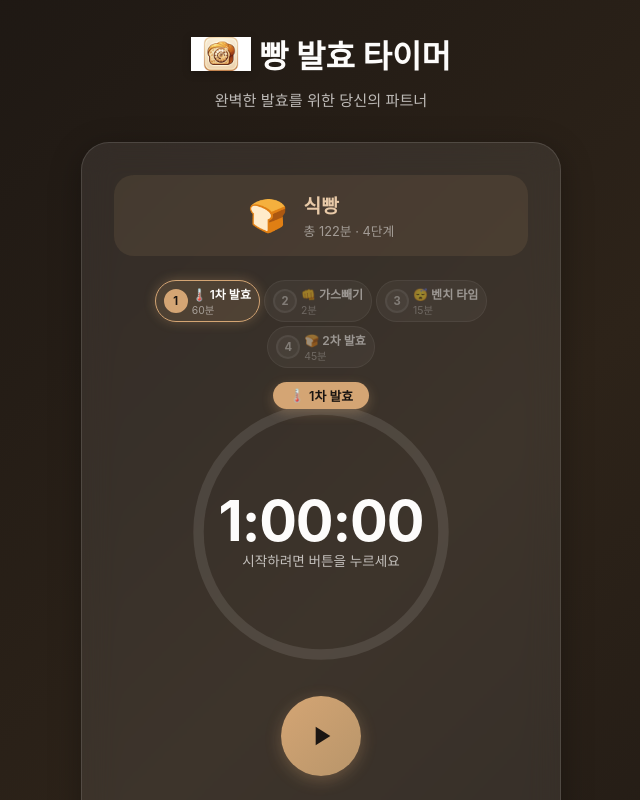
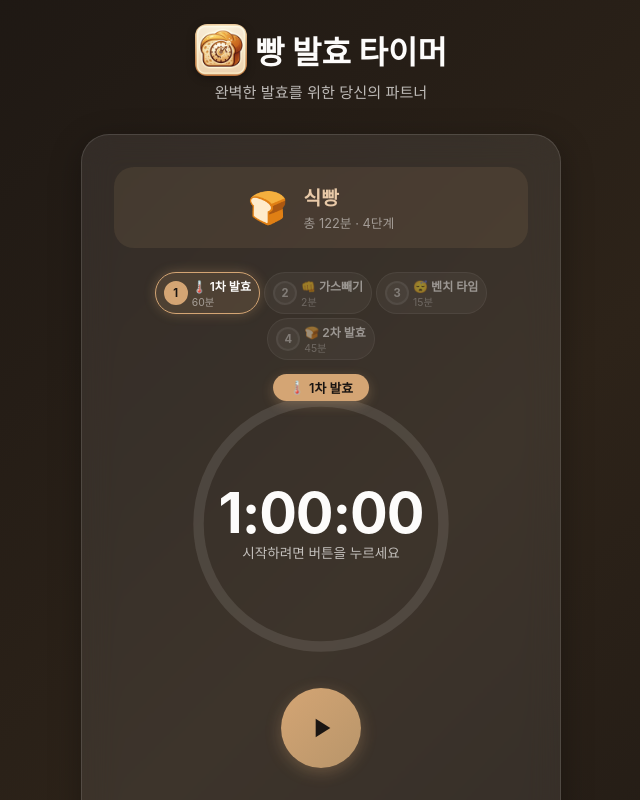
Before and after one commit to wi4077/Fermentation_Timer, a React (Vite) app: page / in a window 1280 px wide. Shown: the top 800 px of the page, without its empty margins (319-959 px from the left). Built offline with nearby package versions, Linux system fonts and the light colour scheme.

Commit message:
style(ui): 메인 로고 이미지 변경 및 스타일 개선
- 로고 이미지: PhotoshopExtension_Image-Photoroom.png로 교체
- border-radius 및 box-shadow 추가로 디자인 개선
- 로고 크기 52px로 조정

```diff
--- a/src/App.css
+++ b/src/App.css
@@ -19,10 +19,11 @@
 }
 
 .app-logo {
-    width: 60px;
-    height: 60px;
+    width: 52px;
+    height: 52px;
     object-fit: contain;
-    filter: drop-shadow(0 2px 4px rgba(0, 0, 0, 0.2));
+    border-radius: 12px;
+    box-shadow: 0 2px 8px rgba(0, 0, 0, 0.3);
 }
 
 .app-title {
--- a/src/App.tsx
+++ b/src/App.tsx
@@ -56,7 +56,7 @@ function App() {
         <div className="app animate-fadeIn">
             <header className="app-header">
                 <div className="title-wrapper">
-                    <img src="/Fermentation_logo.png" alt="Logo" className="app-logo" />
+                    <img src="/PhotoshopExtension_Image-Photoroom.png" alt="Logo" className="app-logo" />
                     <h1 className="app-title">빵 발효 타이머</h1>
                 </div>
                 <p className="app-subtitle">완벽한 발효를 위한 당신의 파트너</p>
```
Also changed, not shown: public/PhotoshopExtension_Image-Photoroom.png (added).
